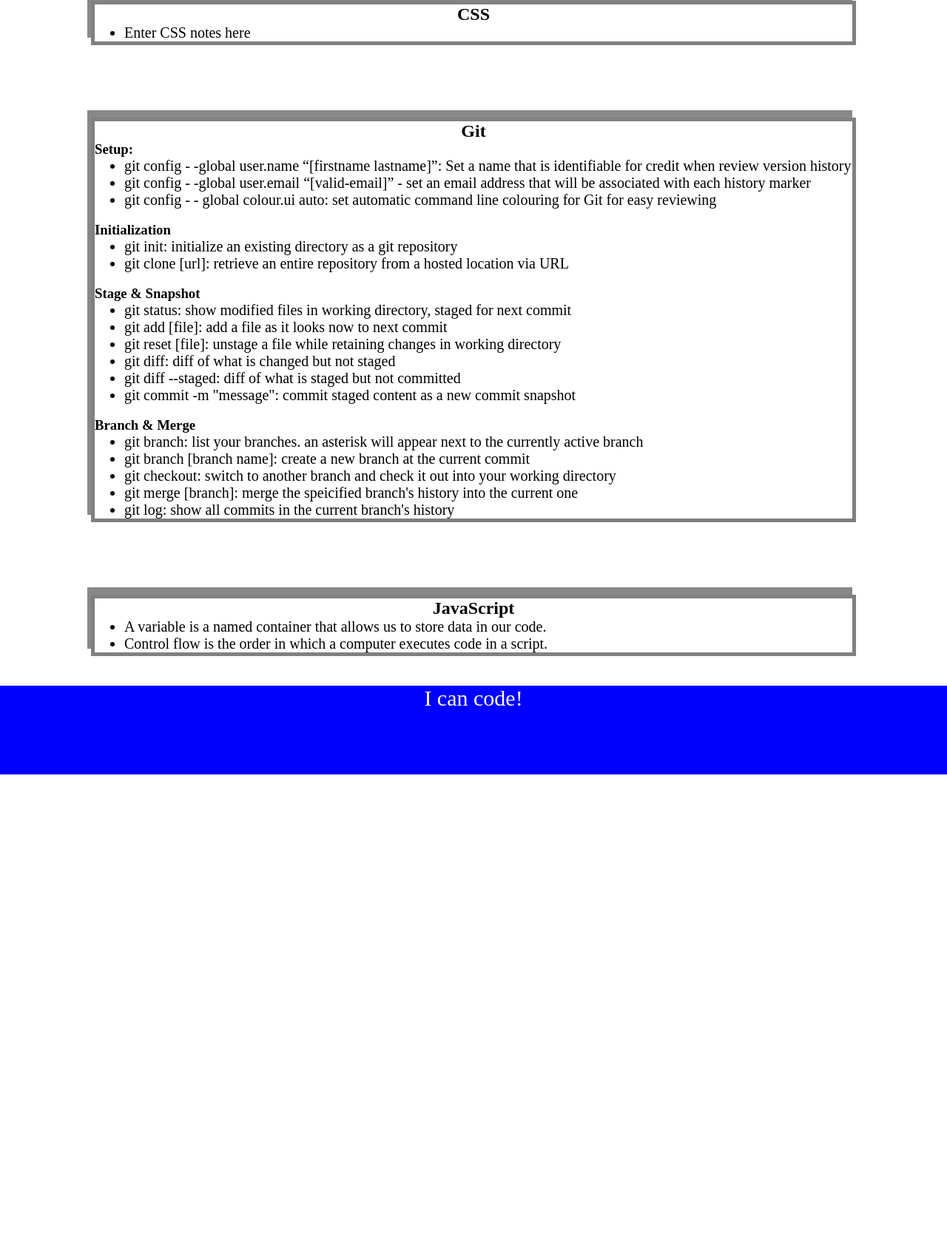
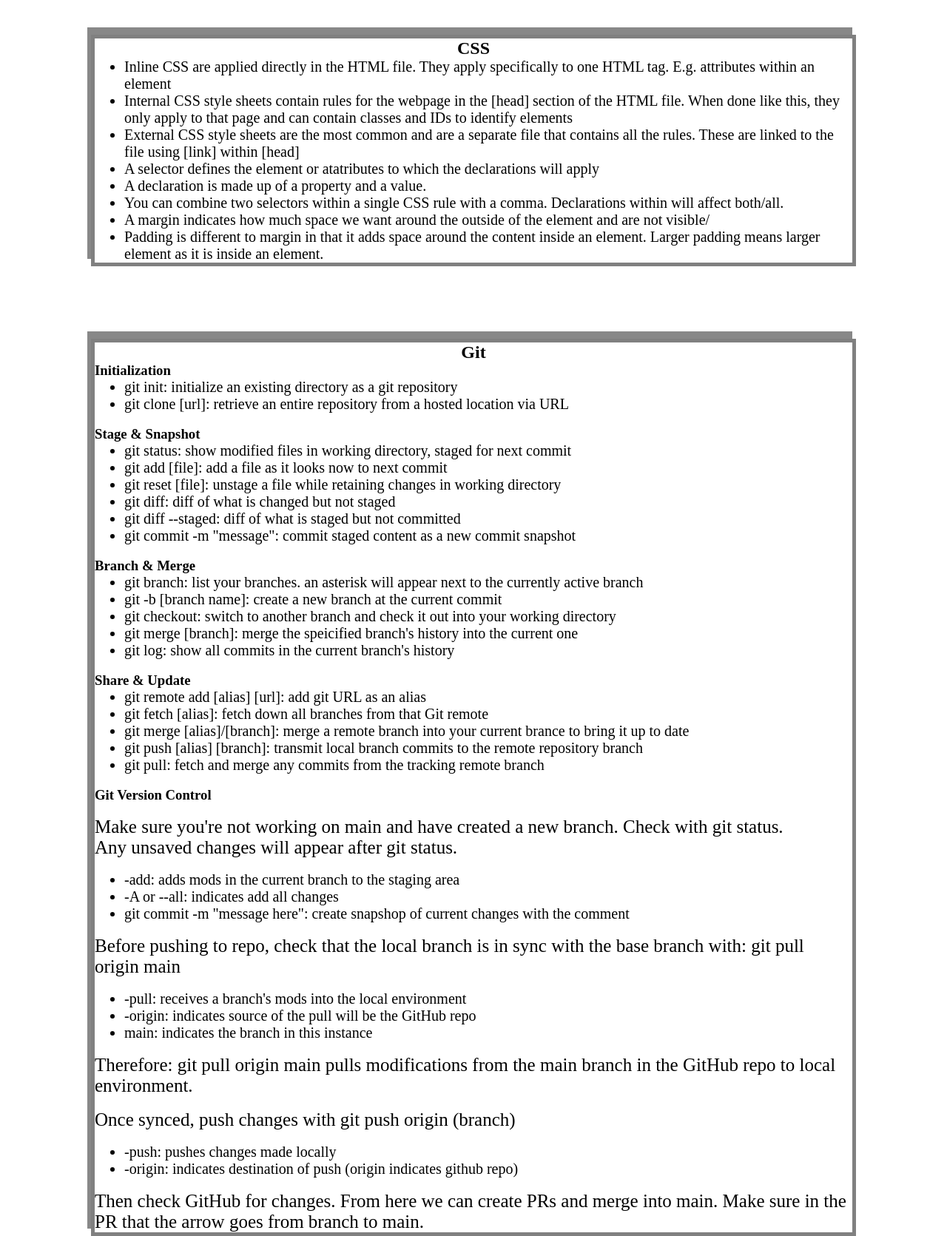
Before and after one commit to sleepyhaha/prework-study-guide, a plain HTML site: page index.html in a window 1280 px wide. Shown: the part 501-2172 px from the top of the page at 74% size. Before the commit the page ends 1548 px from the top, so only its background shows below. Drawn offline with Linux system fonts and the light colour scheme.

Commit message:
adding last of the notes

```diff
--- a/assets/style.css
+++ b/assets/style.css
@@ -23,8 +23,8 @@ ul{
     font-size: 20px;
 }
 p{
-    text-align: center;
-    font-size: 30px;
+    text-align: Left;
+    font-size: 25px;
 }
 .card{
     width: 80%;
--- a/index.html
+++ b/index.html
@@ -26,25 +26,26 @@
             <li>The link element connets an external resource to the HTML document</li>
             <li>The meta element defines metadata such as character set, description, keywords, etc.</li>
             <li>The script element embeds client-side scripts in the HTML document</li>
+            <li>Use href to specify the location of an external resource. This uses a relative path, and the location is derived from the current location.</li>
           </ul>
       </section>
       <br>
       <section class="card" id="css-section">
         <h2>CSS</h2>
         <ul>
-          <li>Enter CSS notes here</li>
+          <li>Inline CSS are applied directly in the HTML file. They apply specifically to one HTML tag. E.g. attributes within an element</li>
+          <li>Internal CSS style sheets contain rules for the webpage in the [head] section of the HTML file. When done like this, they only apply to that page and can contain classes and IDs to identify elements</li>
+          <li>External CSS style sheets are the most common and are a separate file that contains all the rules. These are linked to the file using [link] within [head]</li>
+          <li>A selector defines the element or atatributes to which the declarations will apply</li>
+          <li>A declaration is made up of a property and a value.</li>
+          <li>You can combine two selectors within a single CSS rule with a comma. Declarations within will affect both/all.</li>
+          <li>A margin indicates how much space we want around the outside of the element and are not visible/</li>
+          <li>Padding is different to margin in that it adds space around the content inside an element. Larger padding means larger element as it is inside an element.</li>
         </ul>
       </section>
       <br>
       <section class="card" id="git-section">
         <h2>Git</h2>
-        <h3>Setup:</h3>
-        <ul>
-          <li>git config - -global user.name “[firstname lastname]”: Set a name that is identifiable for credit when review version history</li>
-          <li>git config - -global user.email “[valid-email]” - set an email address that will be associated with each history marker</li>
-          <li>git config - - global colour.ui auto: set automatic command line colouring for Git for easy reviewing</li>
-        </ul>
-        <br>
         <h3>Initialization</h3>
         <ul>
           <li>git init: initialize an existing directory as a git repository</li>
@@ -64,18 +65,66 @@
         <h3>Branch & Merge</h3>
         <ul>
           <li>git branch: list your branches. an asterisk will appear next to the currently active branch</li>
-          <li>git branch [branch name]: create a new branch at the current commit</li>
+          <li>git -b [branch name]: create a new branch at the current commit</li>
           <li>git checkout: switch to another branch and check it out into your working directory </li>
           <li>git merge [branch]: merge the speicified branch's history into the current one</li>
           <li>git log: show all commits in the current branch's history</li>
         </ul>
+        <br>
+        <h3>Share & Update</h3>
+        <ul>
+          <li>git remote add [alias] [url]: add git URL as an alias</li>
+          <li>git fetch [alias]: fetch down all branches from that Git remote</li>
+          <li>git merge [alias]/[branch]: merge a remote branch into your current brance to bring it up to date</li>
+          <li>git push [alias] [branch]: transmit local branch commits to the remote repository branch</li>
+          <li>git pull: fetch and merge any commits from the tracking remote branch</li>
+        </ul>
+        <br>
+        <h3>Git Version Control</h3>
+        <br>
+       <p>Make sure you're not working on main and have created a new branch. Check with git status.
+        <br>
+        Any unsaved changes will appear after git status.
+        </p>
+        <br>
+        <ul>
+          <li>-add: adds mods in the current branch to the staging area</li>
+          <li>-A or --all: indicates add all changes</li>
+          <li>git commit -m "message here": create snapshop of current changes with the comment</li>
+        </ul>
+        <br>
+        <p>Before pushing to repo, check that the local branch is in sync with the base branch with: git pull origin main</p>
+        <br>
+        <ul>
+          <li>-pull: receives a branch's mods into the local environment</li>
+          <li>-origin: indicates source of the pull will be the GitHub repo </li>
+          <li>main: indicates the branch in this instance</li>
+        </ul>
+        <br>
+        <p>Therefore: git pull origin main pulls modifications from the main branch in the GitHub repo to local environment.
+        </p>
+        <br>
+       <p>Once synced, push changes with git push origin (branch)
+        </p>
+        <br>
+        <ul>
+          <li>-push: pushes changes made locally</li>
+          <li>-origin: indicates destination of push (origin indicates github repo)</li>
+        </ul>
+        <br><p>Then check GitHub for changes. From here we can create PRs and merge into main. Make sure in the PR that the arrow goes from branch to main.
+        </p>
       </section>
       <br>
       <section class="card" id="javacsript-section">
         <h2>JavaScript</h2>
         <ul>
-          <li>A variable is a named container that allows us to store data in our code.</li>
+          <li>A variable is a named container that allows us to store data in our code. Declare a variable by using the let or var keywords, followed by the name of the variable. Variables are case-sensitive.</li>
           <li>Control flow is the order in which a computer executes code in a script.</li>
+          <li>Comments are snippets of text added alongside code. Usually to indicate something to person working/reading the code.</li>
+          <li>Operators are mathematical symbols that produce a result based on two values (or variables).</li>
+          <li>Conditionals are code structures used to test if an expression returns true or not. E.g. if(). The expression inside the parentheses is the test.</li>
+          <li>Functions are a way of packaging functionality that is to be reused. You can define a body of code as a function that executes when you call the function name in the code. It is a good alternative to repeatedly writing the same code. Anything that looks like a vairable name, but is followed by parentheses, is likely a function. Functions take 'arguments' which is the data that they need to run and can be separated by commmas if there is more than 1 argument.</li>
+          <li>Events are code structures that listen for activity in the browser, and run code in response.</li>
         </ul>
       </section>
     </main>
```
